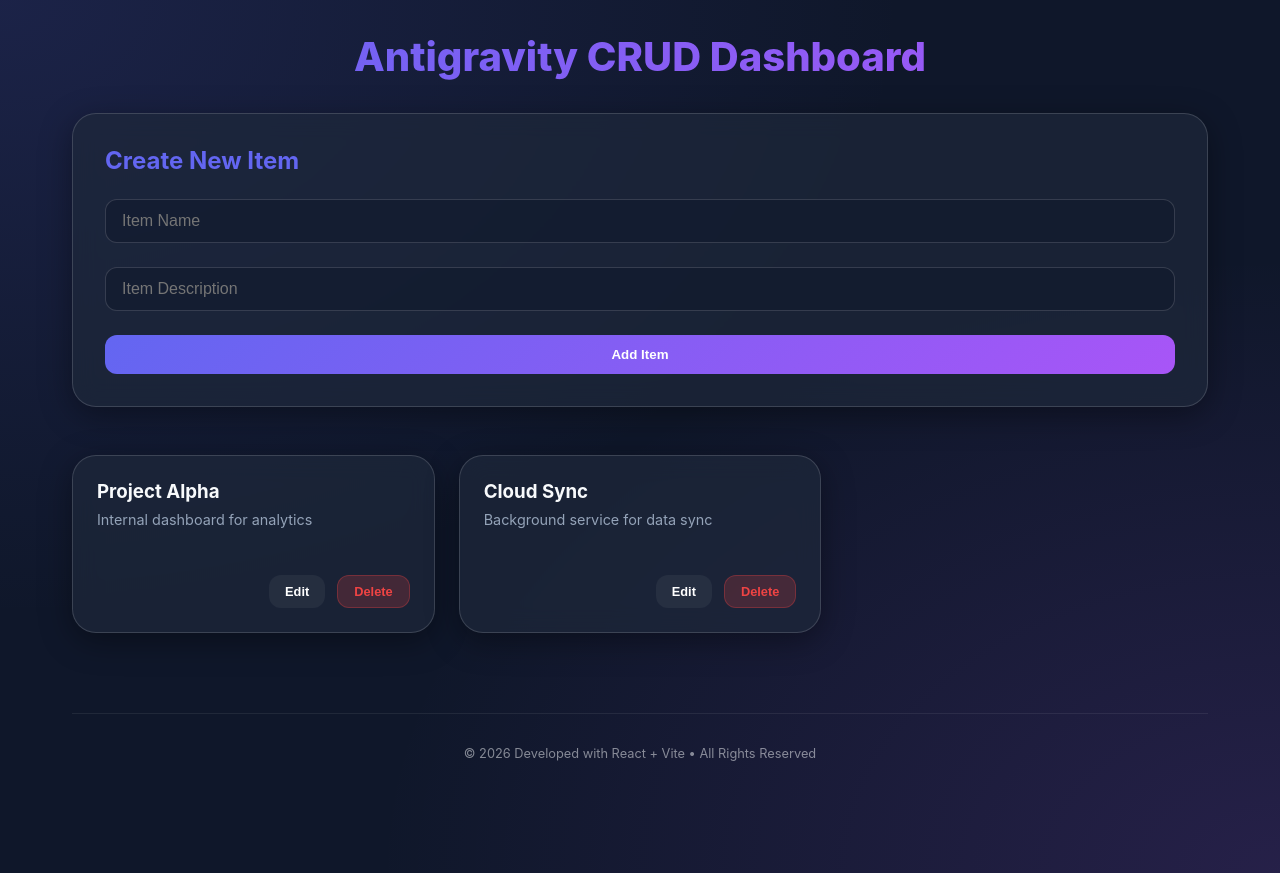
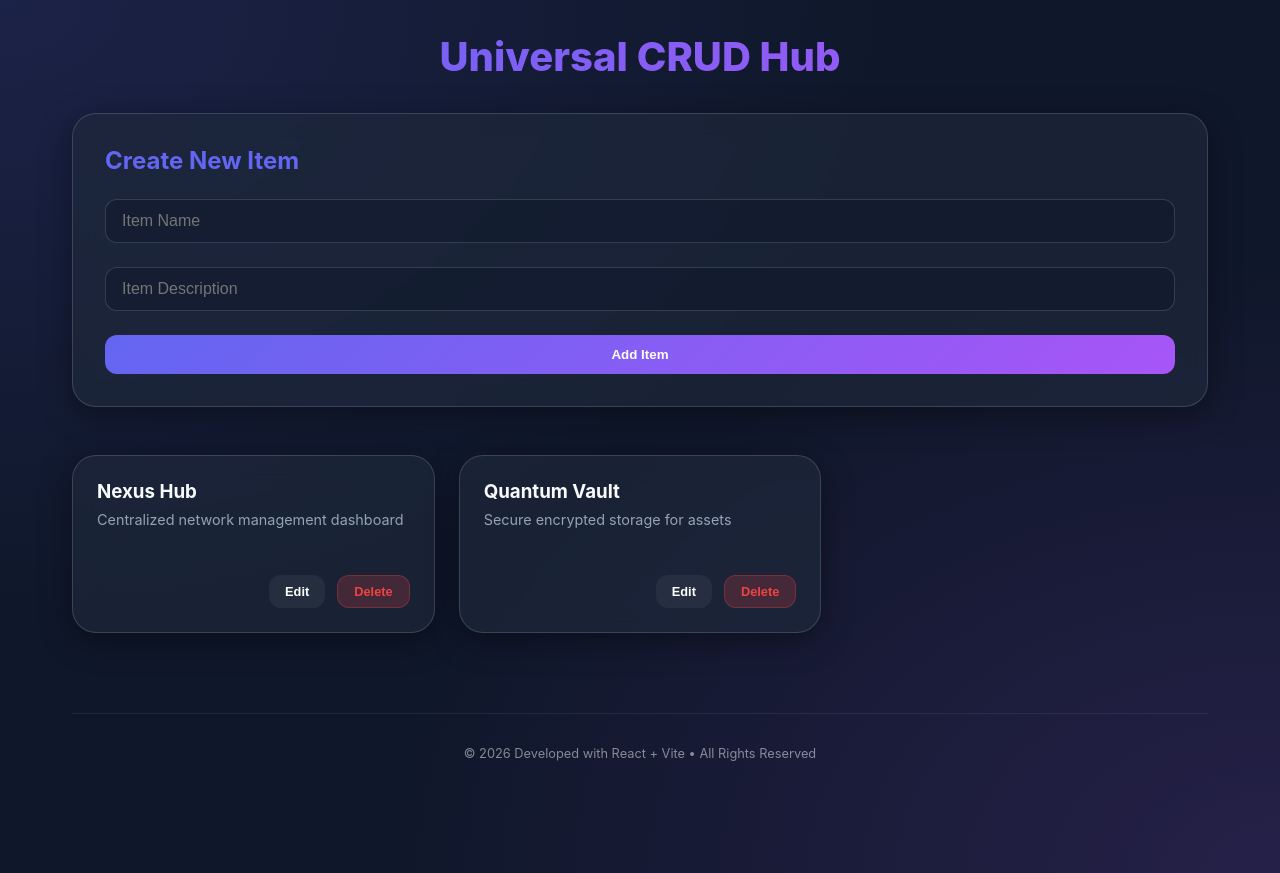
Before and after one commit to Janak27-del/crudwithreact, a React (Vite) app: page / in a window 1280 px wide. Built offline with nearby package versions, Linux system fonts and the light colour scheme.

Commit message:
Rename dashboard to Universal CRUD Hub

```diff
--- a/src/App.jsx
+++ b/src/App.jsx
@@ -5,8 +5,8 @@ import ItemList from './components/ItemList'
 
 function App() {
   const [items, setItems] = useState([
-    { id: 1, name: 'Project Alpha', description: 'Internal dashboard for analytics' },
-    { id: 2, name: 'Cloud Sync', description: 'Background service for data sync' }
+    { id: 1, name: 'Nexus Hub', description: 'Centralized network management dashboard' },
+    { id: 2, name: 'Quantum Vault', description: 'Secure encrypted storage for assets' }
   ]);
   const [newItem, setNewItem] = useState({ name: '', description: '' });
   const [editingId, setEditingId] = useState(null);
@@ -47,7 +47,7 @@ function App() {
 
   return (
     <div className="container" style={{ paddingBottom: '5rem' }}>
-      <h1>Antigravity CRUD Dashboard</h1>
+      <h1>Universal CRUD Hub</h1>
 
       <ItemForm
         editingId={editingId}
```
